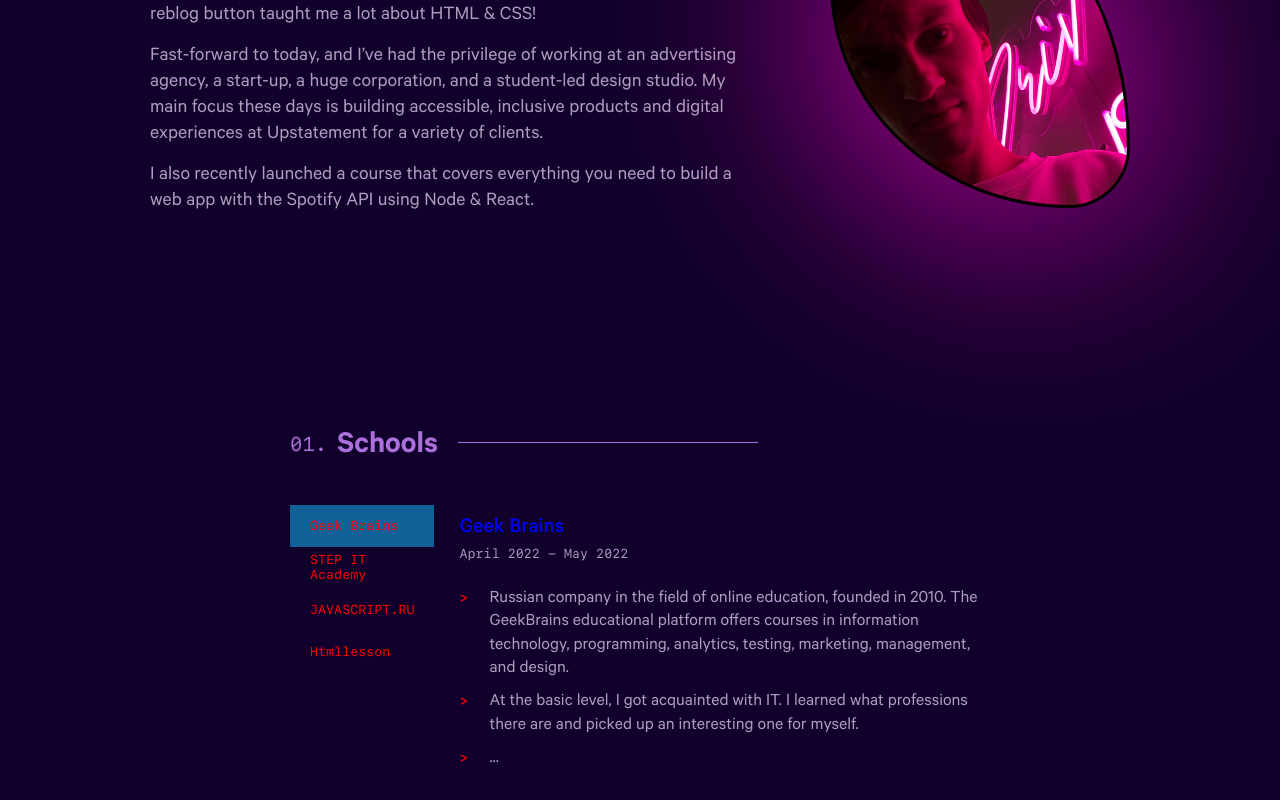
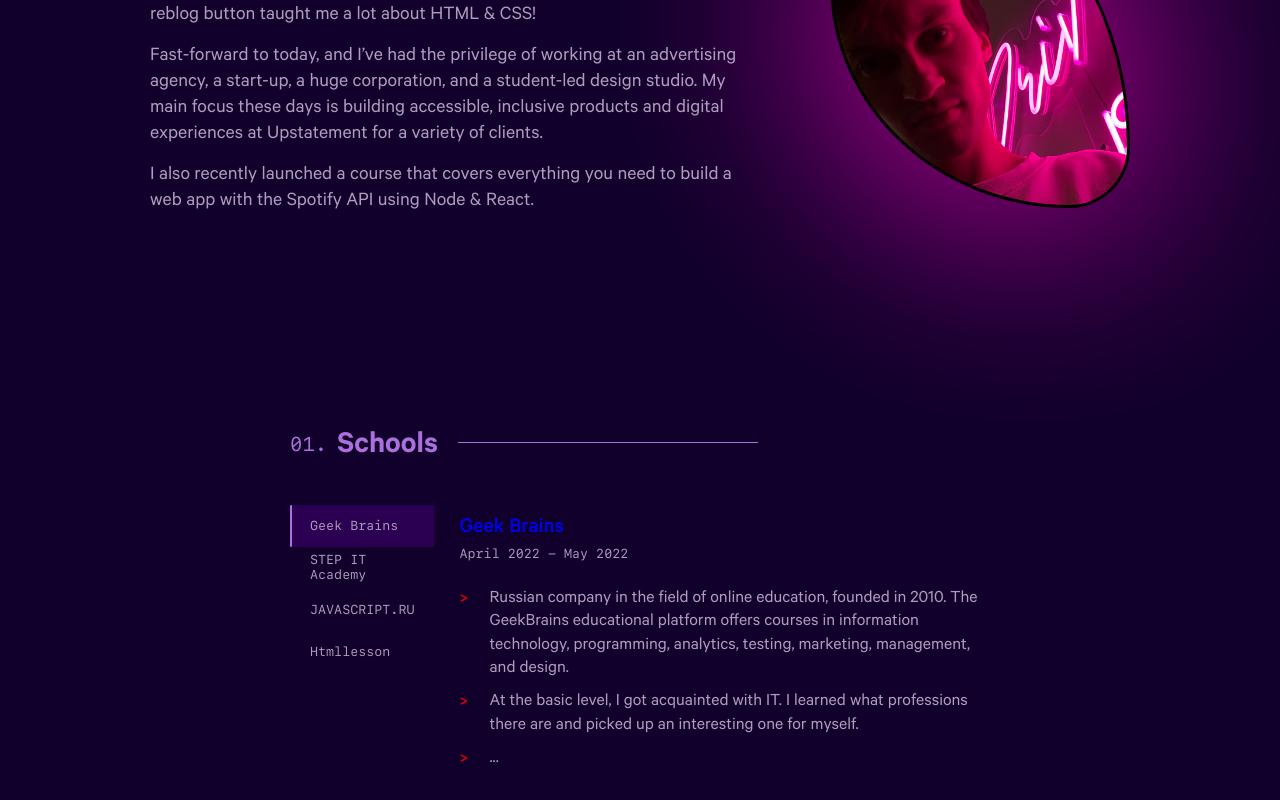
Before and after one commit to AlexLei1/portfolio-app, a Next.js app: page / in a window 1280 px wide. Shown: the part 1050-1850 px from the top of the page. Built offline with nearby package versions, Linux system fonts and the light colour scheme.

Commit message:
school section completed

```diff
--- a/app/components/screens/Home/School/School.tsx
+++ b/app/components/screens/Home/School/School.tsx
@@ -4,13 +4,12 @@ import styles from './School.module.scss'
 import {schoolsData} from '../../../../data/school'
 import SchoolsList from './SchoolList/SchoolList';
 import SchoolPanel from './SchoolPanel/SchoolPanel';
-import { useTypedSelector } from '@/hooks/useTypedSelector';
 
 
 const School: FC = () => {
-const [activePanel, useActivePanel] = useState(0)
-const {id} = useTypedSelector(state => state.school)
-console.log(id)
+const [activePanel, useActivePanel] = useState<number>(0)
+// const {id} = useTypedSelector(state => state.school)
+
 	return (
 		<section id='school' className={styles.section}>
 			<Title>Schools</Title>
--- a/app/components/screens/Home/School/SchoolList/SchoolList.module.scss
+++ b/app/components/screens/Home/School/SchoolList/SchoolList.module.scss
@@ -11,41 +11,86 @@
 	margin: 0px;
 	list-style: none;
 
-	@media(max-width: 600px){
+	@include tabletS{
 		flex-direction: row;
     overflow-x: auto;
     width: calc(100% + 100px);
     padding-left: 50px;
     margin-left: -50px;
     margin-bottom: 30px;
+	}
 
+	@include mobileL {
+		width: calc(100% + 50px);
+    padding-left: 25px;
+    margin-left: -25px;
 	}
+
 	> button {
 			background-color: transparent;
 			border: none;
 			padding: 12px 5px;
 			transition: $transition;
-		width: 100%;
+			min-width: 120px;
 			height: $tab-height;
 			padding: 0 20px 2px;
-		color: red;
+			color: $lightest-purple;
 			font-family: $font-mono;
 			font-size: $fz-xs;
 			text-align: left;
 
 		&:hover {
-			background-color: rgb(16, 97, 151);
+			background-color: $purple;
 		}
 
-		@media(max-width: 600px){
+		@include tabletS{
+			display: flex;
+			justify-content: center;
+			align-items: center;
+			min-width: 120px;
+			padding: 0px 15px;
+			border-left: 0px;
 			text-align: center;
 		}
-	}
-	> span {
-		color: green;
+
+
 	}
 
+	> div {
+		position: absolute;
+    top: 0px;
+    left: 0px;
+    z-index: 10;
+    width: 2px;
+    height: $tab-height;
+    border-radius: $border-radius;
+    background: $light-purple;
+    transform: translateY(calc(0 * $tab-height));
+    transition: $transition;
+
+		@include tabletS {
+			display: none;
+		}
+
+
+	}
+
+	.index1 {
+		transform: translateY(calc(1 * $tab-height));
+	}
+	.index2 {
+		transform: translateY(calc(2 * $tab-height));
+	}
+	.index3 {
+		transform: translateY(calc(3 * $tab-height));
+	}
+	.index4 {
+		transform: translateY(calc(4 * $tab-height));
+	}
+	.index5 {
+		transform: translateY(calc(5 * $tab-height));
+	}
 	.active {
-		background-color: rgb(16, 97, 151);
+		background-color: $purple;
 	}
 }
--- a/app/components/screens/Home/School/SchoolList/SchoolList.tsx
+++ b/app/components/screens/Home/School/SchoolList/SchoolList.tsx
@@ -1,20 +1,38 @@
-import {FC, useState, useEffect} from 'react'
+import {FC, useEffect} from 'react'
 import styles from './SchoolList.module.scss'
 import cn from 'classnames'
 
+interface ISchoolObj {
+	id: number
+	name: string
+	link: string
+	data: string
+	company: string
+	hard: string
+	soft: string
+}
+
+interface dataSchools extends Array<ISchoolObj>{}
+
 interface ISchoolsList{
-	data: []
+	data: dataSchools
 	activePanel: number
 	useActivePanel: any
 }
 
+
+
 const SchoolsList:FC<ISchoolsList> = ({activePanel, useActivePanel, data}) => {
+
+	console.log(styles.index1)
+
 
 	return (
 		<div className={styles.tabList}>
-			{data.map((school: {id: number, name: string, info: string, hard: string, soft: string}, index: number) => (
+			{data.map((school, index) => (
 				<button key={school.id} className={cn({[styles.active]: (activePanel === index)})} onClick={() => useActivePanel(index)}><span>{school.name}</span></button>
 			))}
+			<div className={cn({[styles.index1] : activePanel === 1}, {[styles.index2] : activePanel === 2}, {[styles.index3] : activePanel === 3})}></div>
 		</div>
 	)
 }
--- a/app/components/screens/Home/School/SchoolPanel/SchoolPanel.module.scss
+++ b/app/components/screens/Home/School/SchoolPanel/SchoolPanel.module.scss
@@ -6,10 +6,9 @@
   width: 100%;
   margin-left: 20px;
 
-  @media(max-width: 1000px){
-    margin: 0
-  }
-
+	@include tabletS {
+		margin: 0;
+	}
   > div {
     padding: 10px 5px;
 
@@ -22,7 +21,6 @@
 
         > a {
           text-decoration: none;
-
         }
       }
     }
@@ -35,6 +33,7 @@
 
     > div {
       font-size: 18px;
+
       > ul {
         padding: 0px;
         margin: 0px;
```
Also changed, not shown: app/assets/styles/_globals.scss (line endings or trailing spaces). Lines whose indentation alone changed are shown as unchanged.
